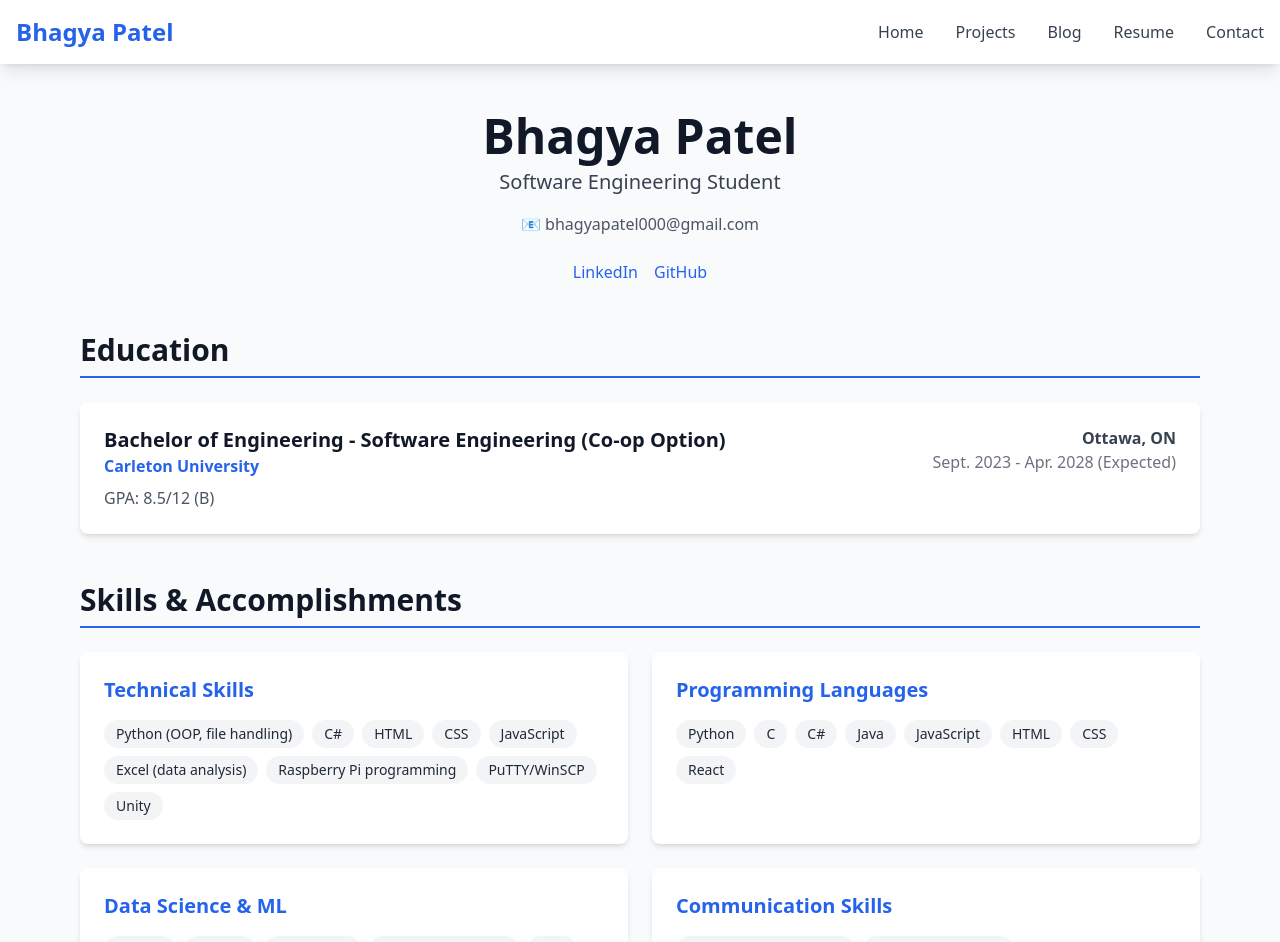
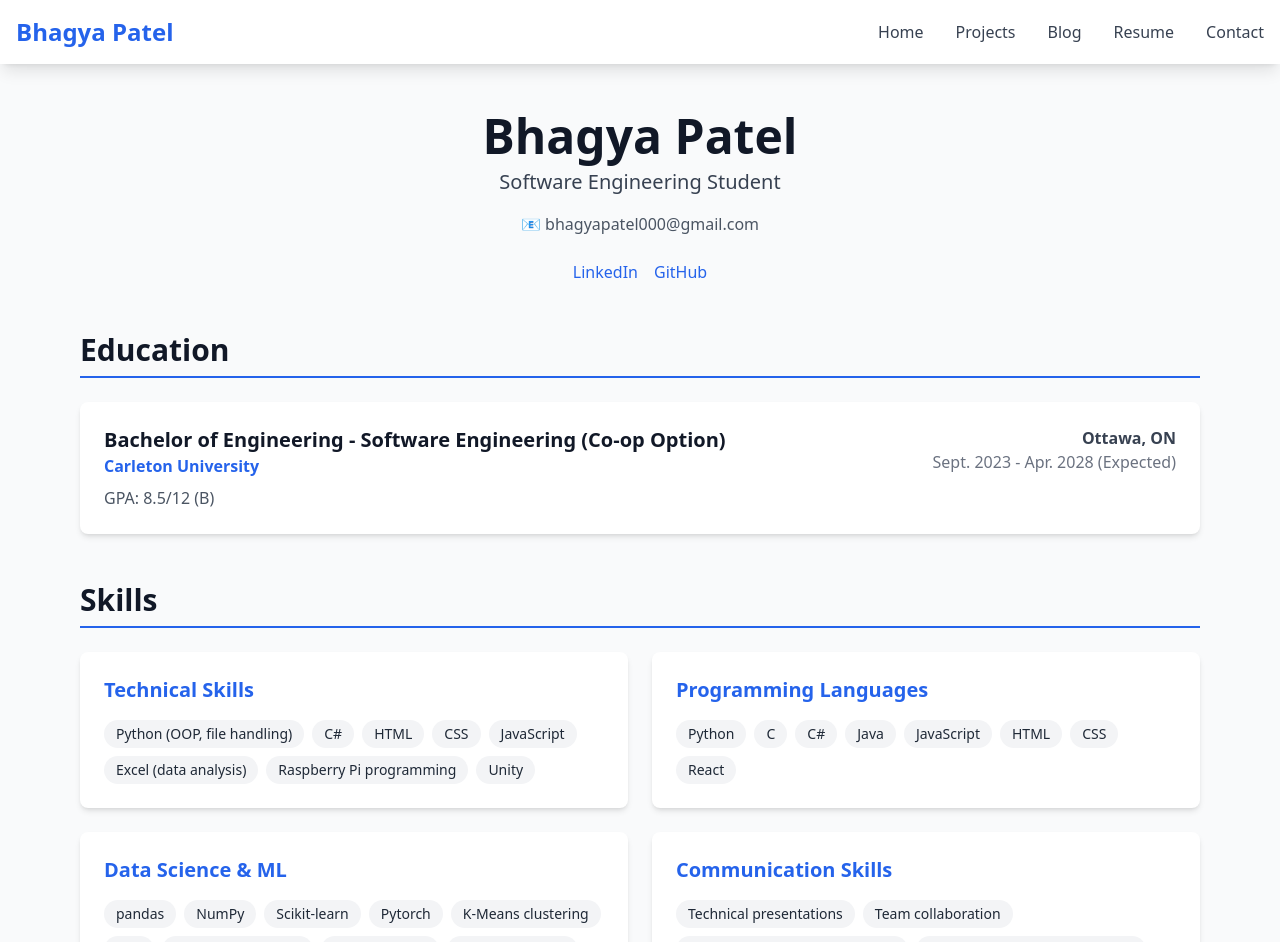
Before and after one commit to BhagyaP27/my-portfolio, a React (Create React App) app: page /resume in a window 1280 px wide. Shown: the top 942 px of the page. Built offline with nearby package versions, Linux system fonts and the light colour scheme.

Commit message:
feat; Updating resume again

```diff
--- a/src/components/Resume.js
+++ b/src/components/Resume.js
@@ -77,7 +77,6 @@ function Resume() {
       "JavaScript",
       "Excel (data analysis)",
       "Raspberry Pi programming",
-      "PuTTY/WinSCP",
       "Unity"
     ],
     "Programming Languages": [
@@ -94,6 +93,7 @@ function Resume() {
       "pandas",
       "NumPy",
       "Scikit-learn",
+      "Pytorch",
       "K-Means clustering",
       "PCA",
       "Logistic Regression",
@@ -166,7 +166,7 @@ function Resume() {
         {/* Skills */}
         <section className="mb-12">
           <h2 className="text-3xl font-bold mb-6 text-gray-900 border-b-2 border-blue-600 pb-2">
-            Skills & Accomplishments
+            Skills
           </h2>
           <div className="grid md:grid-cols-2 gap-6">
             {Object.entries(skills).map(([category, skillList]) => (
```
